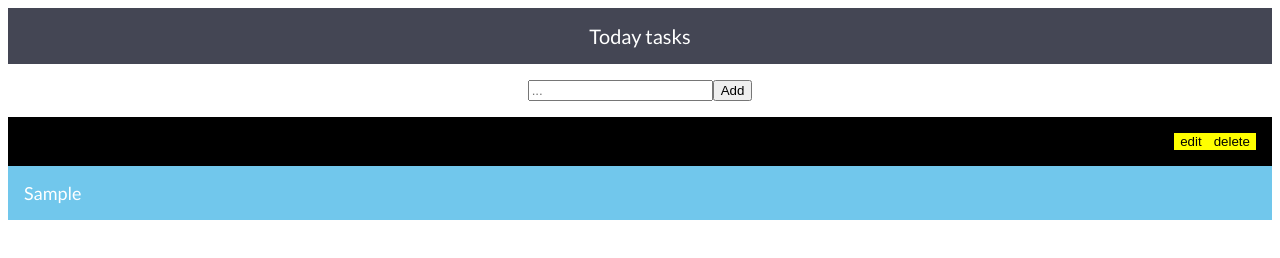
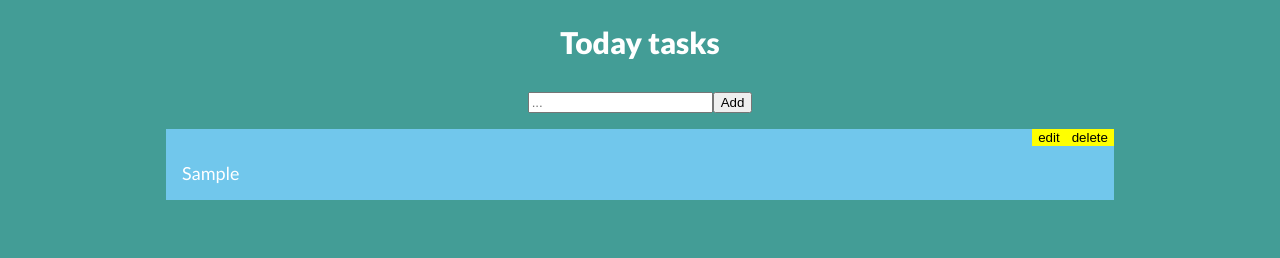
Before and after one commit to kaciczak0211/task_app, a plain HTML site: page day.html in a window 1280 px wide. Both pictures are taken after typing "Sample" into the empty fields and a click on the button "Add". Drawn offline with Linux system fonts and the light colour scheme.

Commit message:
style_edit

```diff
--- a/style.css
+++ b/style.css
@@ -3,14 +3,17 @@
 html{
     box-sizing: border-box;
     font-family: 'Lato', sans-serif;
+    background-color: #439d96;
 }
 
 #logo{
     text-align: center;
-    font-size: 20px;
-    background-color: #444654;
+    font-size: 30px;
+    font-weight: 900;
     color: white;
     padding: 1rem;
+    width: 75%;
+    margin: 0 auto;
 }
 
 .positions{
@@ -103,6 +106,10 @@ p{
 .buttons{
     display: flex;
     justify-content: flex-end;
-    background-color: black;
-    padding: 1rem;
+    background-color: #71c7ec;
 }
+
+#all-tasks{
+    width: 75%;
+    margin: 0 auto;
+}
--- a/today.js
+++ b/today.js
@@ -66,7 +66,7 @@ function addTask(){
         li.contentEditable = "true";
         if (doneBtn.style.display === "none") {
             doneBtn.style.display = "block";
-            li.style.backgroundColor = "black";
+            li.style.backgroundColor = "red";
           } else {
             doneBtn.style.display = "none";
             li.style.backgroundColor = "#71c7ec";
```
